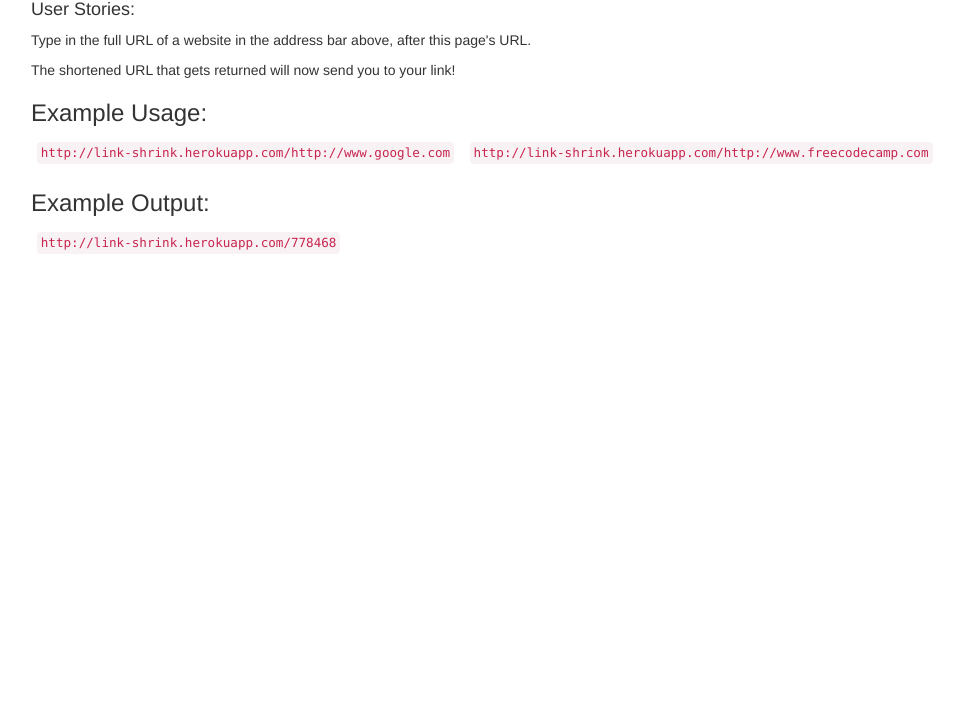
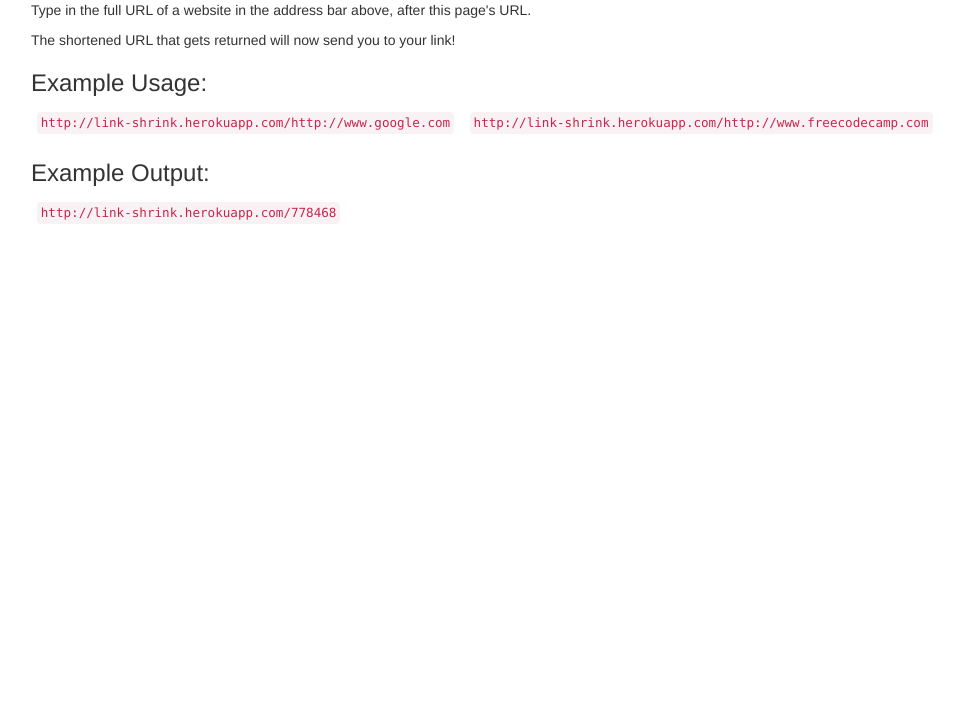
Before and after one commit to kastentx/link-shrink, a website: page index.html in a window 1280 px wide. Shown: the part 95-800 px from the top of the page, without its empty margins (33-997 px from the left). Drawn offline with nearby package versions, Linux system fonts and the light colour scheme.

Commit message:
landing page styling tweaks

```diff
--- a/index.html
+++ b/index.html
@@ -7,7 +7,6 @@
   </head>
   <body>
     <h1>LinkShrink: For your URL shortening needs.</h1>
-    <h4>User Stories:</h4>
     <p>
       Type in the full URL of a website in the address bar above, after this page's URL.
     </p>
```
